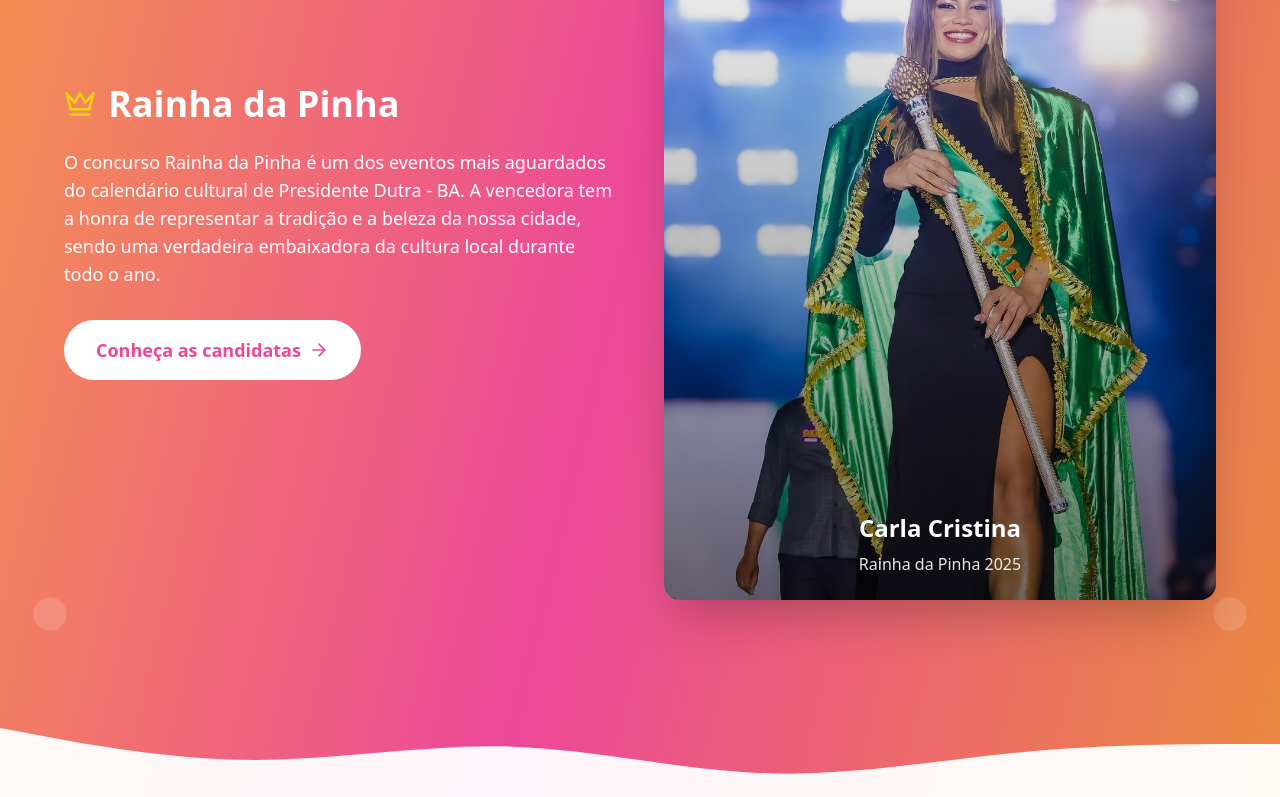
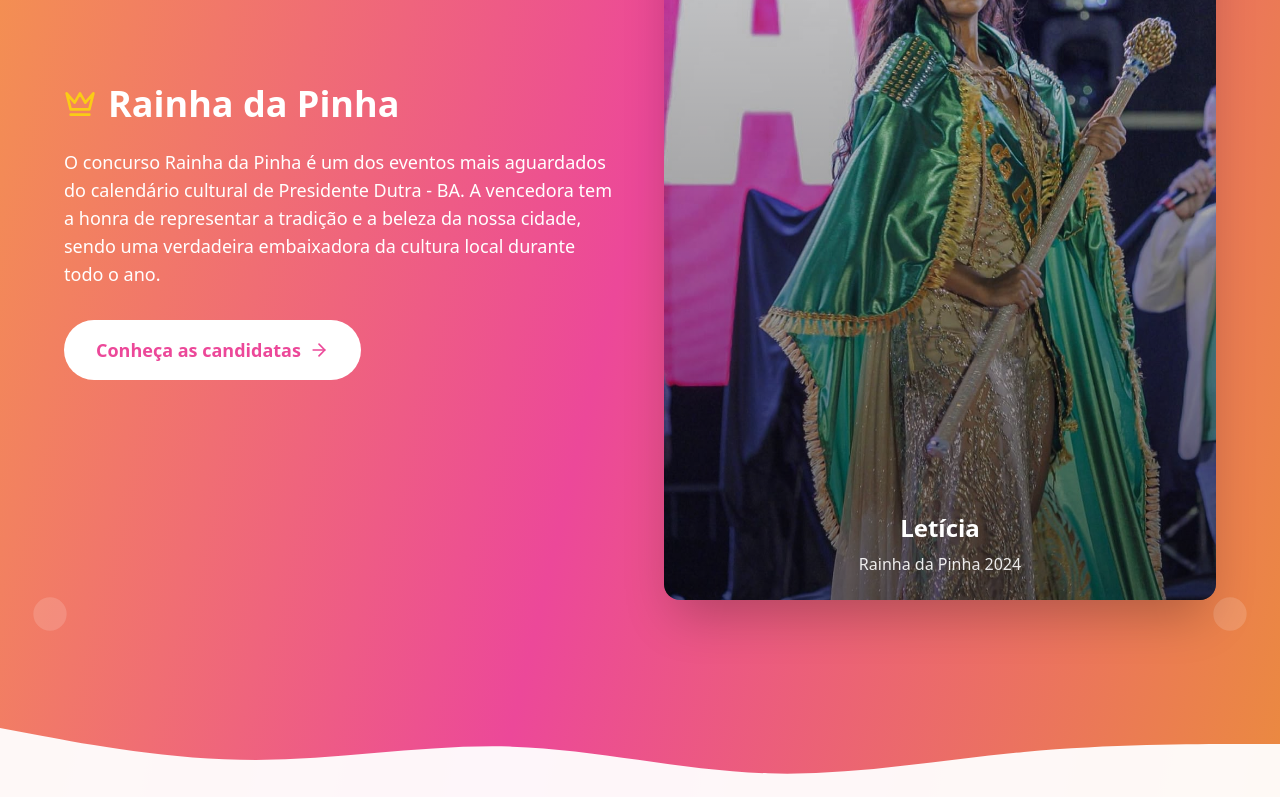
Before and after one commit to Yan-Carvalho/Rainha-da-Pinha, a React (Vite) app: page / in a window 1280 px wide. Shown: the part 2528-3325 px from the top of the page. Built offline with nearby package versions, Linux system fonts and the light colour scheme.

Commit message:
Update HomePage.tsx

```diff
--- a/src/pages/HomePage.tsx
+++ b/src/pages/HomePage.tsx
@@ -14,7 +14,7 @@ import Footer from "../components/Footer";
 import Patrocinadores from "../components/Patrocinadores";
 import RainhaPinha from "../components/RainhaPinha";
 import logo from "../images/Rpnb2.png";
-import rainha from "../images/carla_cristina.jpeg";
+import rainha from "../images/Rainha2024.jpg";
 
 function HomePage() {
   const navigate = useNavigate();
@@ -194,8 +194,8 @@ function HomePage() {
                 />
                 <div className="absolute inset-0 bg-gradient-to-t from-black/50 to-transparent"></div>
                 <div className="absolute bottom-0 left-0 right-0 p-6 text-white text-center">
-                  <h3 className="text-2xl font-bold mb-2">Carla Cristina</h3>
-                  <p className="text-white/90">Rainha da Pinha 2025</p>
+                  <h3 className="text-2xl font-bold mb-2">Letícia</h3>
+                  <p className="text-white/90">Rainha da Pinha 2024</p>
                 </div>
               </div>
             </div>
```
